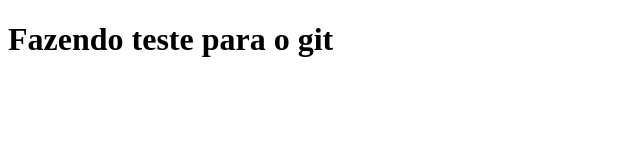
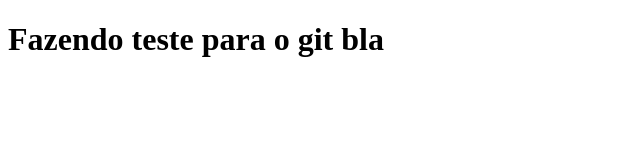
Before and after one commit to terisco/clone-tabnews, a Next.js app: page / in a window 1280 px wide. Shown: the top 160 px of the page, without its empty margins (0-640 px from the left). Built offline with nearby package versions, Linux system fonts and the light colour scheme.

Commit message:
modifica a frase

```diff
--- a/pages/index.js
+++ b/pages/index.js
@@ -1,5 +1,5 @@
 function Home() {
-    return <h1>Fazendo teste para o git</h1>
+    return <h1>Fazendo teste para o git bla</h1>
 }
 
 export default Home;
```
